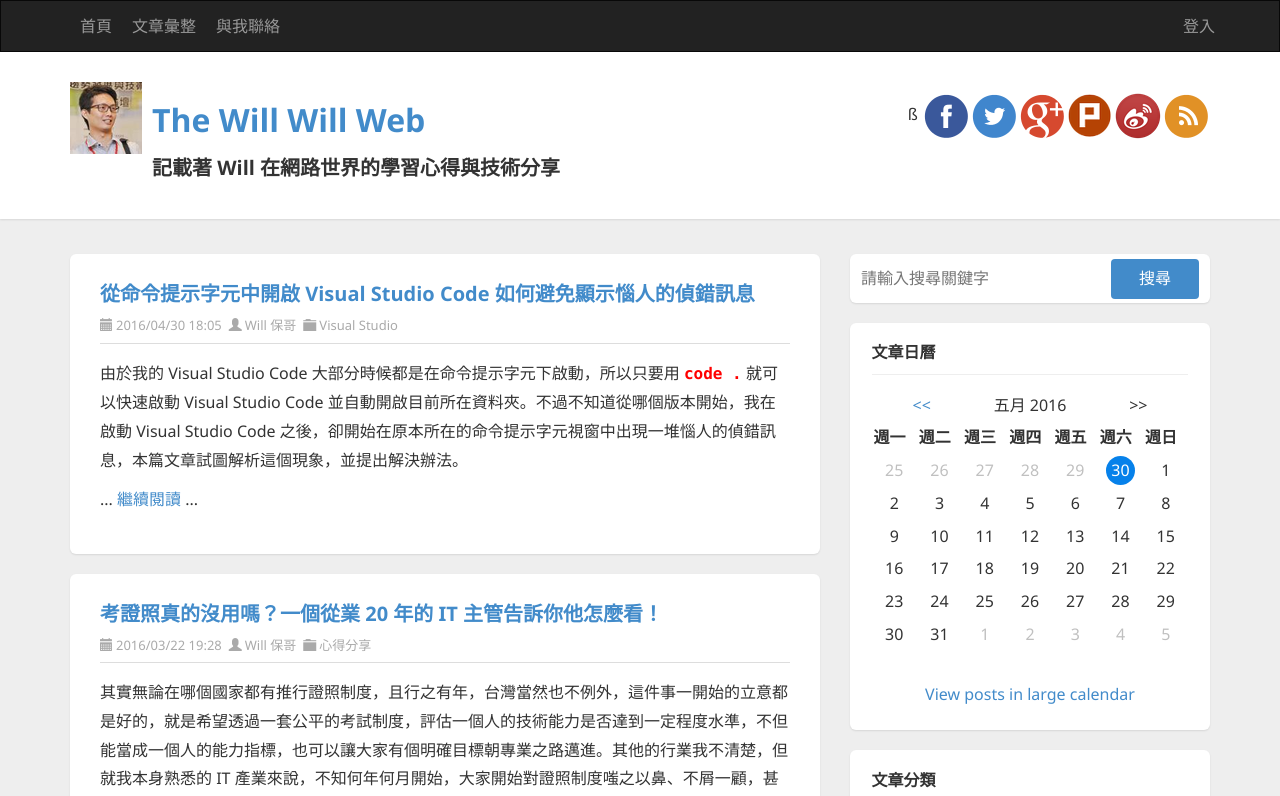
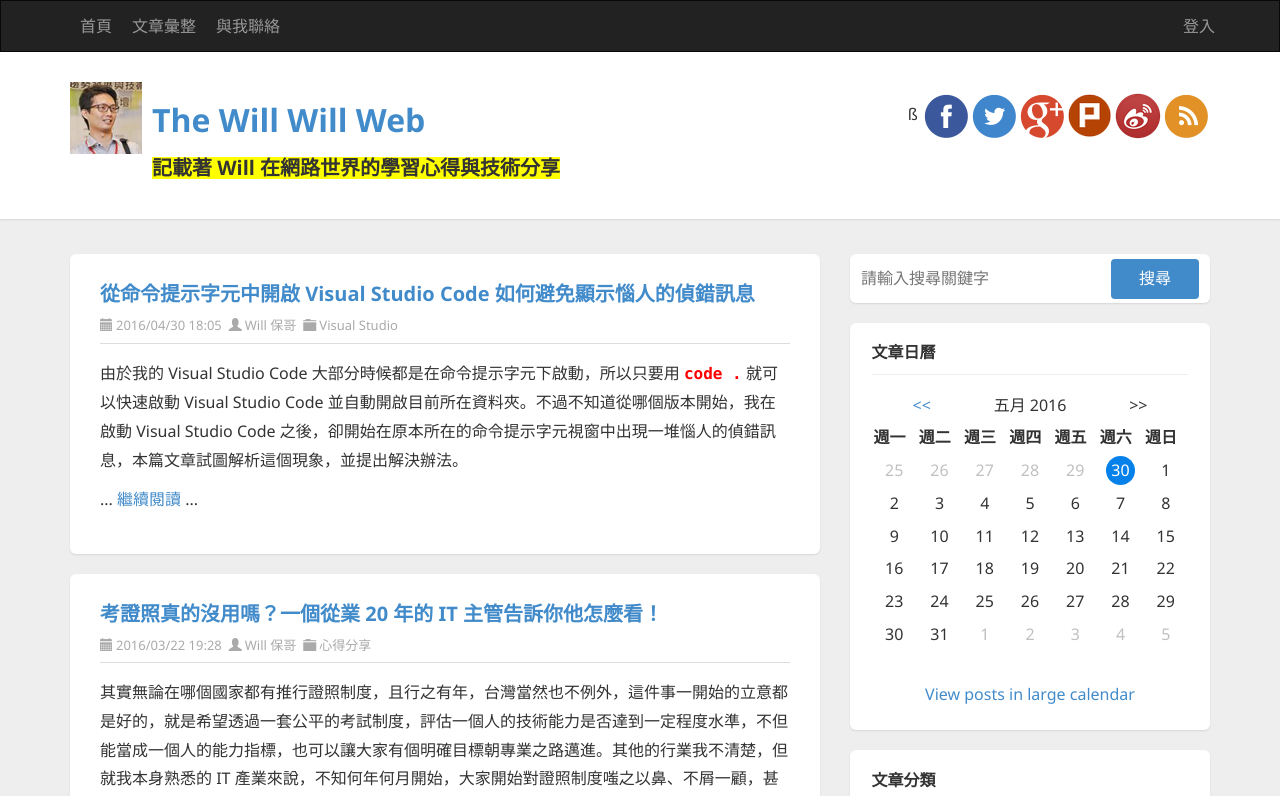
Before and after one commit to kent19871014/angular-demo0414, an Angular app: page / in a window 1280 px wide. Shown: the top 796 px of the page. Built offline with nearby package versions, Linux system fonts and the light colour scheme.

Commit message:
09 練習 Angular 屬性型指令的用法 ( NgClass 與 NgStyle )

```diff
--- a/src/app/header/header.component.css
+++ b/src/app/header/header.component.css
@@ -0,0 +1,3 @@
+.highlight{
+  color: red;
+}
--- a/src/app/header/header.component.html
+++ b/src/app/header/header.component.html
@@ -30,7 +30,9 @@
 
       <div class="pull-left">
         <h1><a href="http://blog.miniasp.com/">{{ title }}</a></h1>
-        <h3>記載著 Will 在網路世界的學習心得與技術分享</h3>
+        <h3 [ngClass]="{highlight: is_h3_highlight}"
+         [ngStyle]="getStyle()"
+        (click)="is_h3_highlight=!is_h3_highlight">記載著 Will 在網路世界的學習心得與技術分享</h3>
       </div>
 
       <div id="social-icons" class="pull-right social-icon">
--- a/src/app/header/header.component.ts
+++ b/src/app/header/header.component.ts
@@ -8,6 +8,7 @@
 export class HeaderComponent implements OnInit {
 
   title = "The Will Will Web";
+  is_h3_highlight = false;
   constructor() { }
 
   ngOnInit() {
@@ -17,4 +18,8 @@
     console.log(event);
     this.title = "kent web";
   };
+
+  getStyle(){
+    return {background: "yellow"};
+  };
 }
```
